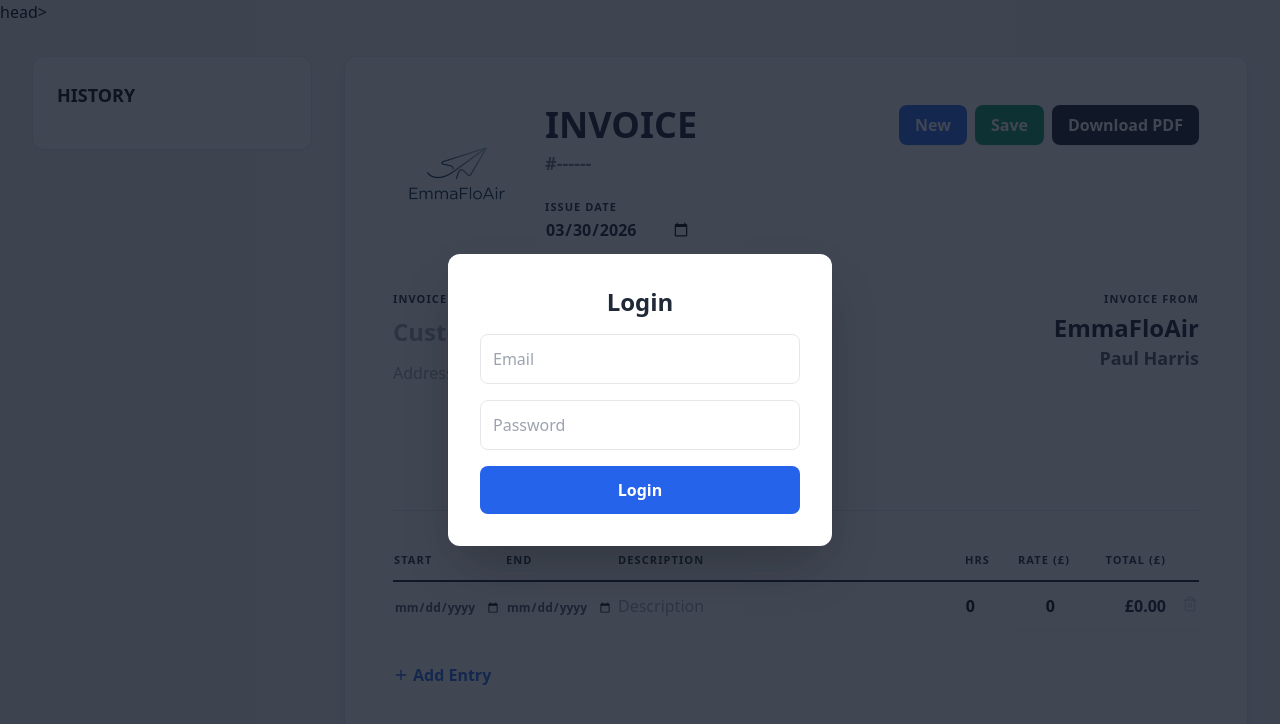
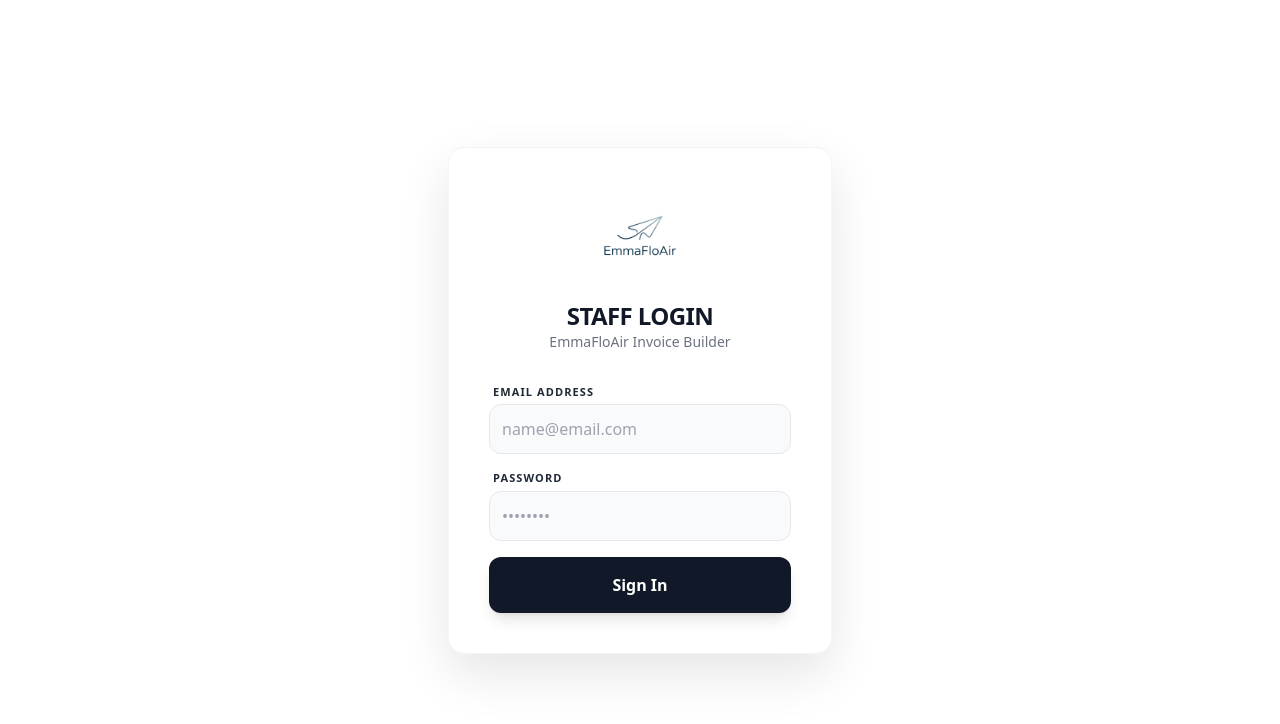
Before and after one commit to garethb93/emmafloinv, a plain HTML site: page index.html in a window 1280 px wide. Shown: the top 724 px of the page. Drawn offline with nearby package versions, Linux system fonts and the light colour scheme; no server answers.

Commit message:
Update index.html

```diff
--- a/index.html
+++ b/index.html
@@ -26,6 +26,7 @@
 
         .desc-column { min-width: 250px; }
 
+        /* Ensure address captures all lines in PDF */
         .pdf-text-fix {
             white-space: pre-wrap;
             word-wrap: break-word;
@@ -33,16 +34,28 @@
             width: 100%;
         }
     </style>
- head>
+</head>
 <body class="bg-gray-100 min-h-screen">
 
-    <div id="auth-overlay" class="fixed inset-0 bg-gray-900 bg-opacity-80 flex items-center justify-center z-50">
-        <div class="bg-white p-8 rounded-xl shadow-2xl w-96">
-            <h2 class="text-2xl font-bold mb-4 text-center text-gray-800">Login</h2>
-            <div class="space-y-4">
-                <input type="email" id="email" placeholder="Email" class="w-full p-3 border rounded-lg focus:ring-2 focus:ring-blue-500 outline-none">
-                <input type="password" id="password" placeholder="Password" class="w-full p-3 border rounded-lg focus:ring-2 focus:ring-blue-500 outline-none">
-                <button onclick="handleLogin()" class="w-full bg-blue-600 text-white py-3 rounded-lg font-bold hover:bg-blue-700 transition">Login</button>
+    <div id="auth-overlay" class="fixed inset-0 bg-white flex items-center justify-center z-50">
+        <div class="bg-white p-10 rounded-2xl shadow-[0_20px_50px_rgba(0,0,0,0.1)] border border-gray-100 w-96 text-center">
+            <div class="mb-8">
+                <img src="image_1.png" alt="Logo" class="w-24 h-24 mx-auto mb-4 object-contain">
+                <h2 class="text-2xl font-black uppercase tracking-tight text-gray-900">Staff Login</h2>
+                <p class="text-gray-500 text-sm font-medium">EmmaFloAir Invoice Builder</p>
+            </div>
+            <div class="space-y-4 text-left">
+                <div>
+                    <label class="doc-subtitle block mb-1 px-1">Email Address</label>
+                    <input type="email" id="email" placeholder="name@email.com" class="w-full p-3 bg-gray-50 border border-gray-200 rounded-xl focus:ring-2 focus:ring-blue-500 focus:bg-white outline-none transition-all">
+                </div>
+                <div>
+                    <label class="doc-subtitle block mb-1 px-1">Password</label>
+                    <input type="password" id="password" placeholder="••••••••" class="w-full p-3 bg-gray-50 border border-gray-200 rounded-xl focus:ring-2 focus:ring-blue-500 focus:bg-white outline-none transition-all">
+                </div>
+                <button onclick="handleLogin()" class="w-full bg-gray-900 text-white py-4 rounded-xl font-bold hover:bg-black transform active:scale-[0.98] transition-all shadow-lg mt-2">
+                    Sign In
+                </button>
             </div>
         </div>
     </div>
```
